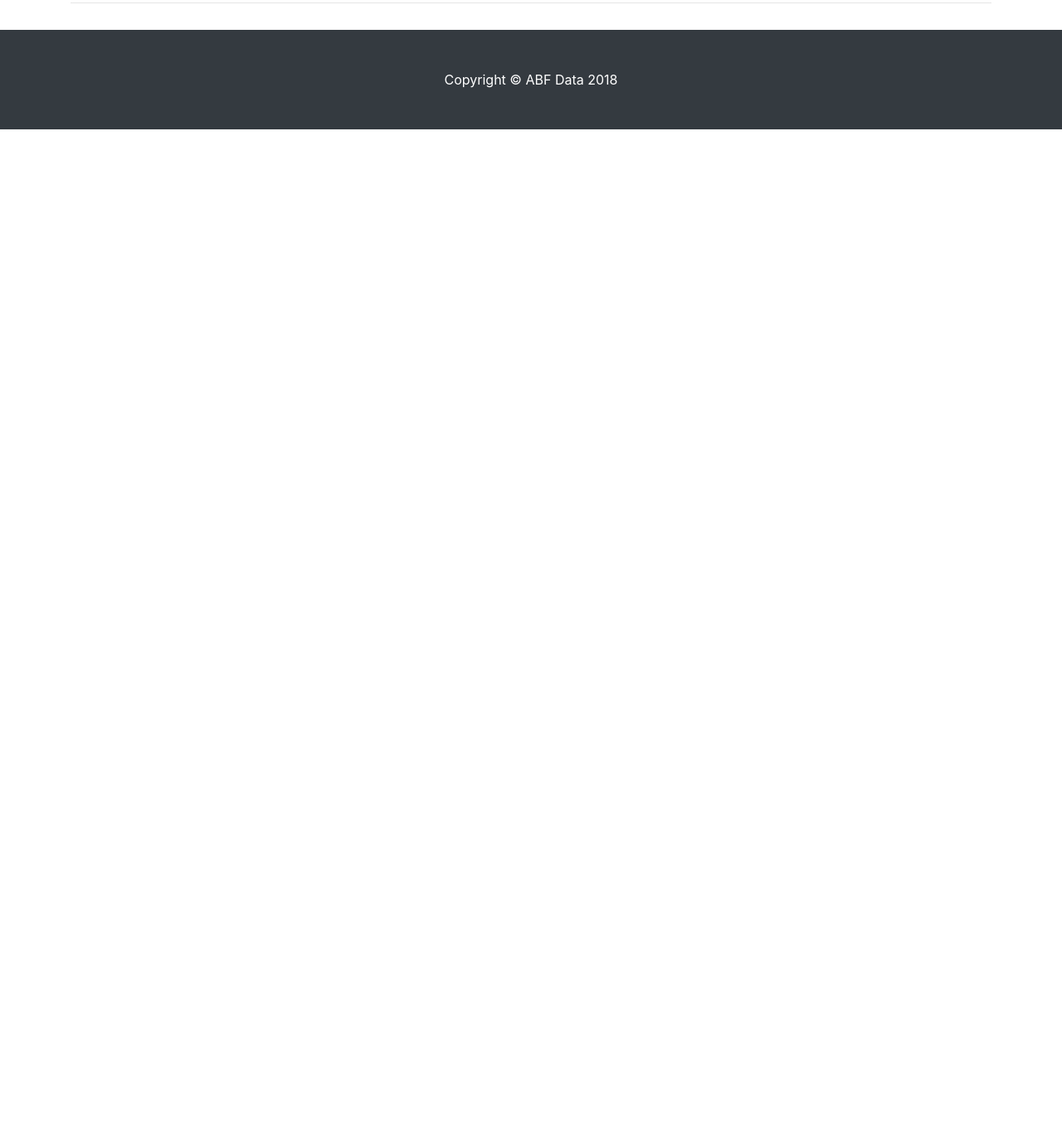
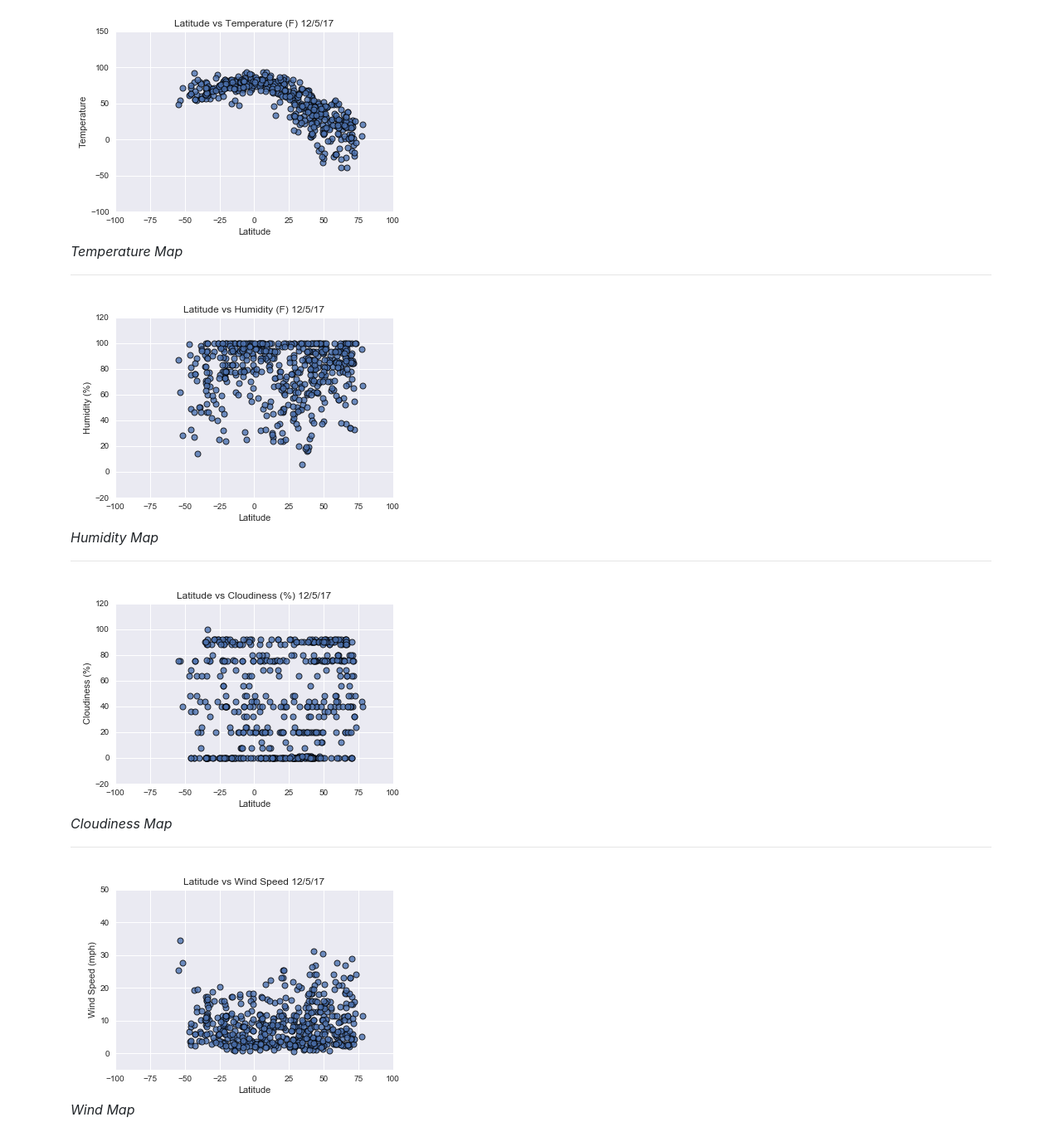
Before and after one commit to ABFdata/ABFdashboard, a website: page comparison.html in a window 1280 px wide. Shown: the part 205-1558 px from the top of the page at 83% size. Before the commit the page ends 800 px from the top, so only its background shows below. Drawn offline with Linux system fonts and the light colour scheme.

Commit message:
update_comparisons

```diff
--- a/comparison.html
+++ b/comparison.html
@@ -71,6 +71,43 @@
       </ol>
 
 
+      <!-- code for images -->
+      <body>
+        <section>
+          <h1></h1>
+          <a target="_blank" href="images/1LatTemp2.png">
+            <img src="images/1LatTemp2.png" alt="Temperature Map">
+          </a>
+          <p><em>Temperature Map</em></p>
+          </article>
+          <hr>
+          <article>
+          <a target="_blank" href="images/2LatHumidity2.png">
+          <img src="images/2LatHumidity2.png" alt="Humidity Map">
+          </a>
+          <p><em>Humidity Map</em></p>
+          </article>
+          <hr>
+          <article>
+            <a href="images/3LatCloud2.png">
+            <img target="_blank" src="images/3LatCloud2.png" alt="Cloudiness Map">
+            </a>
+            <p><em>Cloudiness Map</em></p>
+          </article>
+          <hr>
+          <!-- an example using figure/ficaption -->
+          <figure>
+            <a target="_blank" href="images/4LatWind2.png">
+            <img src="images/4LatWind2.png" alt="Wind Map">
+            </a>
+            <figcaption><em>Wind Map</em></figcaption>
+          </figure>
+        </section>
+      </body>
+
+      <!-- end code for images -->
+
+
       <!-- Contains all of the visualizations on the same page so we can easily visually compare them.
         Uses a bootstrap grid for the visualizations.
         The grid must be two visualizations across on screens medium and larger, and 1 across on extra-small and small screens. -->
```
